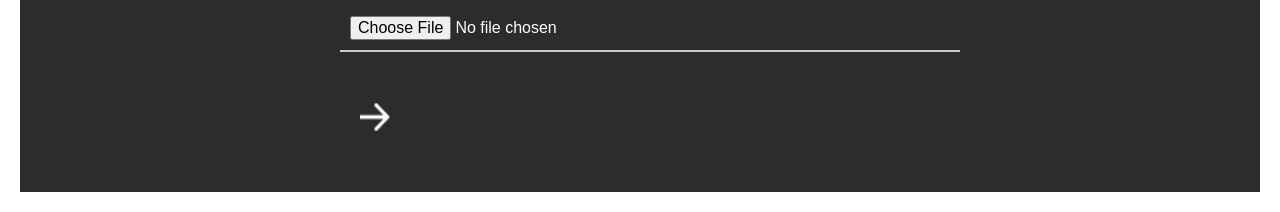
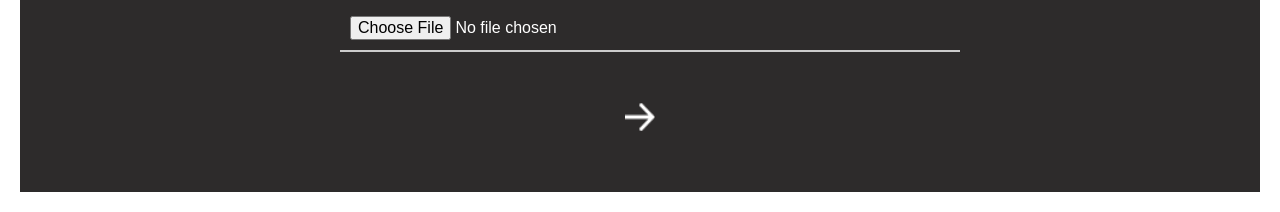
Before and after one commit to kdowon3/ArtistZip, a Django app: page /auth/profile/edit/ in a window 1280 px wide. Shown: the part 936-1148 px from the top of the page. Run offline with Django 5.2, Linux system fonts and the light colour scheme; the visitor is signed in with stand-in values (Sample User, id 1).

Commit message:
수정버튼수정

```diff
--- a/ArtistZip/Auth/templates/edit_profile.html
+++ b/ArtistZip/Auth/templates/edit_profile.html
@@ -45,9 +45,11 @@
                 <img src="{{ user.profile_picture.url }}" alt="프로필 이미지" class="myprofile-image" />
             {% endif %}
         </div>
-        <button type="submit" class="profile-edit-submit">
-            <img src="{% static 'images/Arrow 4.png' %}" alt="Submit" class="profile-edit-submit-icon" />
-        </button>
+        <div class="profile-edit-submit-container">
+            <button type="submit" class="profile-edit-submit">
+                <img src="{% static 'images/Arrow 4.png' %}" alt="Submit" class="profile-edit-submit-icon" />
+            </button>
+        </div>
     </form>
 </div>
 
@@ -103,6 +105,12 @@
         margin-right: 10px;
     }
 
+    .profile-edit-submit-container {
+        width: 100%;
+        display: flex;
+        justify-content: center;
+    }
+
     .profile-edit-submit {
         background-color: transparent;
         border: none;
```
